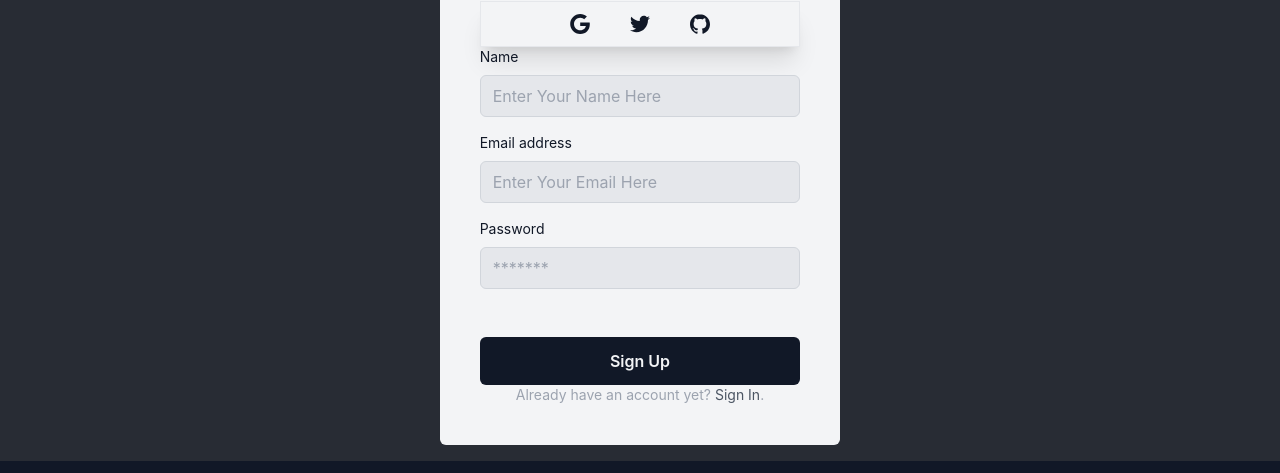
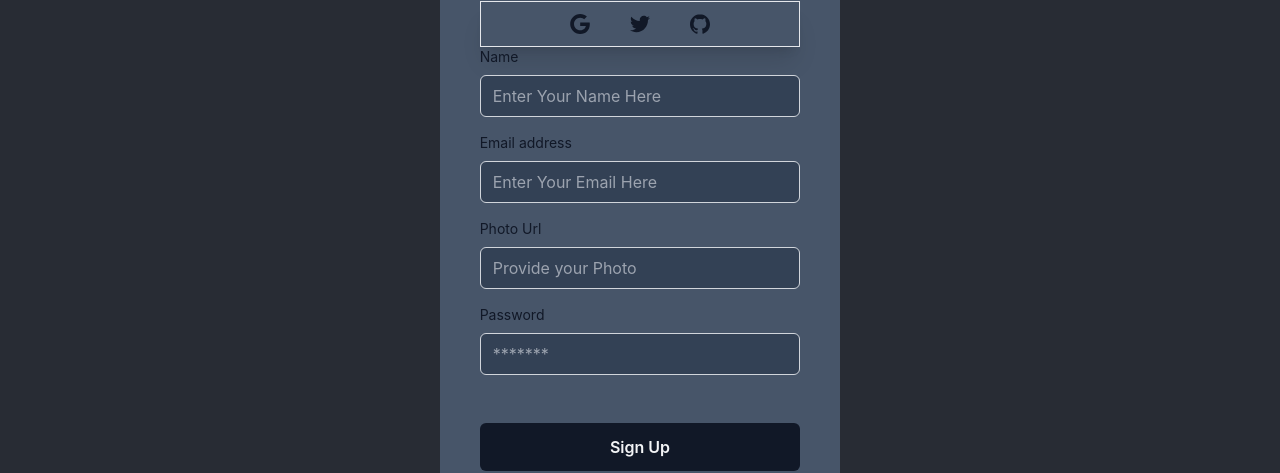
Before and after one commit to FahadMridha/p-classroom-client, a React (Create React App) app: page /signup in a window 1280 px wide. Shown: the part 323-796 px from the top of the page. Built offline with nearby package versions, Linux system fonts and the light colour scheme; no server answers; the HTML template or start-up script is replaced by a standard one.

Commit message:
fairbase login correction

```diff
--- a/src/auth/aboutUser/Login.jsx
+++ b/src/auth/aboutUser/Login.jsx
@@ -27,7 +27,7 @@ const Login = () => {
 
   return (
     <div className="flex justify-center items-center pt-8">
-      <div className="flex flex-col max-w-md p-6 rounded-md sm:p-10 bg-gray-100 text-gray-900">
+      <div className="flex flex-col max-w-md p-6 rounded-md sm:p-10 bg-slate-600 text-gray-900">
         <div className="mb-8 text-center">
           <h1 className="my-3 text-4xl font-bold">Sign in</h1>
           <p className="text-sm text-gray-400">
@@ -50,7 +50,7 @@ const Login = () => {
                 name="email"
                 id="email"
                 placeholder="Enter Your Email Here"
-                className="w-full px-3 py-2 border rounded-md border-gray-300 focus:border-gray-900 bg-gray-200 text-gray-900"
+                className="w-full px-3 py-2  rounded-md  focus:border-gray-900 bg-slate-700 text-gray-900"
                 data-temp-mail-org="0"
               />
             </div>
@@ -65,7 +65,7 @@ const Login = () => {
                 name="password"
                 id="password"
                 placeholder="*******"
-                className="w-full px-3 py-2 border rounded-md border-gray-300 bg-gray-200 focus:border-gray-900 text-gray-900"
+                className="w-full px-3 py-2  rounded-md  bg-slate-700 focus:border-gray-900 text-gray-900"
               />
             </div>
           </div>
@@ -73,7 +73,7 @@ const Login = () => {
           <div>
             <button
               type="submit"
-              className="w-full px-8 py-3 font-semibold rounded-md bg-gray-900 hover:bg-gray-700 hover:text-white text-gray-100"
+              className="w-full px-8 py-3 font-semibold rounded-md bg-gray-900 hover:bg-gray-700 hover:text-white text-gray-400"
             >
               Sign in
             </button>
@@ -94,7 +94,7 @@ const Login = () => {
         <div className="flex justify-center space-x-4 border shadow-xl">
           <button
             aria-label="Log in with Google"
-            className="p-3 rounded-sm hover:bg-gray-200"
+            className="p-3 rounded-sm hover:bg-slate-500"
           >
             <svg
               xmlns="http://www.w3.org/2000/svg"
@@ -106,7 +106,7 @@ const Login = () => {
           </button>
           <button
             aria-label="Log in with Twitter"
-            className="p-3 rounded-sm    hover:bg-gray-200"
+            className="p-3 rounded-sm    hover:bg-slate-500"
           >
             <svg
               xmlns="http://www.w3.org/2000/svg"
@@ -118,7 +118,7 @@ const Login = () => {
           </button>
           <button
             aria-label="Log in with GitHub"
-            className="p-3 rounded-sm  hover:bg-gray-200"
+            className="p-3 rounded-sm  hover:bg-slate-500"
           >
             <svg
               xmlns="http://www.w3.org/2000/svg"
@@ -131,7 +131,10 @@ const Login = () => {
         </div>
         <p className="px-6 text-sm text-center text-gray-400">
           Don't have an account yet?{" "}
-          <Link to="/signup" className="hover:underline text-gray-600">
+          <Link
+            to="/signup"
+            className="hover:underline ttext-gray-900 font-bold"
+          >
             Sign up
           </Link>
           .
--- a/src/auth/aboutUser/SignUp.jsx
+++ b/src/auth/aboutUser/SignUp.jsx
@@ -32,8 +32,8 @@ const SignUp = () => {
   };
 
   return (
-    <div className="flex justify-center items-center pt-8">
-      <div className="flex flex-col max-w-md p-6 rounded-md sm:p-10 bg-gray-100 text-gray-900">
+    <div className="flex justify-center items-center pt-8 ">
+      <div className="flex flex-col max-w-md p-6 rounded-md sm:p-10 bg-slate-600 text-gray-900">
         <div className="mb-8 text-center">
           <h1 className="my-3 text-4xl font-bold">Register</h1>
           <p className="text-sm text-gray-400">Create a new account</p>
@@ -49,7 +49,7 @@ const SignUp = () => {
           <button
             onClick={handlerGoogleSignUp}
             aria-label="Log in with Google"
-            className="p-3 rounded-sm hover:bg-gray-200"
+            className="p-3 rounded-sm hover:bg-slate-500"
           >
             <svg
               xmlns="http://www.w3.org/2000/svg"
@@ -61,7 +61,7 @@ const SignUp = () => {
           </button>
           <button
             aria-label="Log in with Twitter"
-            className="p-3 rounded-sm    hover:bg-gray-200"
+            className="p-3 rounded-sm    hover:bg-slate-500"
           >
             <svg
               xmlns="http://www.w3.org/2000/svg"
@@ -73,7 +73,7 @@ const SignUp = () => {
           </button>
           <button
             aria-label="Log in with GitHub"
-            className="p-3 rounded-sm  hover:bg-gray-200"
+            className="p-3 rounded-sm  hover:bg-slate-500"
           >
             <svg
               xmlns="http://www.w3.org/2000/svg"
@@ -100,7 +100,7 @@ const SignUp = () => {
                 name="name"
                 id="name"
                 placeholder="Enter Your Name Here"
-                className="w-full px-3 py-2 border rounded-md border-gray-300 focus:border-gray-900 bg-gray-200 text-gray-900"
+                className="w-full px-3 py-2 border rounded-md border-gray-300 focus:border-gray-900 bg-slate-700 text-gray-900"
                 data-temp-mail-org="0"
               />
             </div>
@@ -113,7 +113,20 @@ const SignUp = () => {
                 name="email"
                 id="email"
                 placeholder="Enter Your Email Here"
-                className="w-full px-3 py-2 border rounded-md border-gray-300 focus:border-gray-900 bg-gray-200 text-gray-900"
+                className="w-full px-3 py-2 border rounded-md border-gray-300 focus:border-gray-900 bg-slate-700 text-gray-900"
+                data-temp-mail-org="0"
+              />
+            </div>
+            <div>
+              <label htmlFor="email" className="block mb-2 text-sm">
+                Photo Url
+              </label>
+              <input
+                type="text"
+                name="photoURL"
+                id="photoURL"
+                placeholder="Provide your Photo"
+                className="w-full px-3 py-2 border rounded-md border-gray-300 focus:border-gray-900 bg-slate-700 text-gray-900"
                 data-temp-mail-org="0"
               />
             </div>
@@ -128,7 +141,7 @@ const SignUp = () => {
                 name="password"
                 id="password"
                 placeholder="*******"
-                className="w-full px-3 py-2 border rounded-md border-gray-300 bg-gray-200 focus:border-gray-900 text-gray-900"
+                className="w-full px-3 py-2 border rounded-md border-gray-300 bg-slate-700 focus:border-gray-900 text-gray-900"
               />
             </div>
           </div>
@@ -146,10 +159,9 @@ const SignUp = () => {
 
         <p className="px-6 text-sm text-center text-gray-400">
           Already have an account yet?{" "}
-          <Link to="/login" className="hover:underline text-gray-600">
+          <Link to="/login" className="hover:underline text-gray-900 font-bold">
             Sign In
           </Link>
-          .
         </p>
       </div>
     </div>
--- a/src/layout/nav/NavBar.jsx
+++ b/src/layout/nav/NavBar.jsx
@@ -1,5 +1,4 @@
 import React, { useContext, useState } from "react";
-
 import { Link, NavLink } from "react-router-dom";
 import { AuthContext } from "../../auth/AuthProvider/AuthProvider";
 
```
